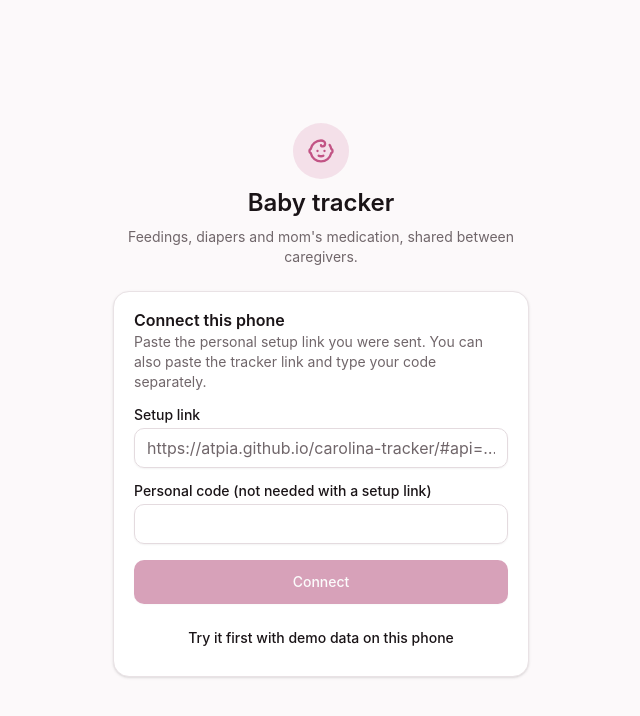
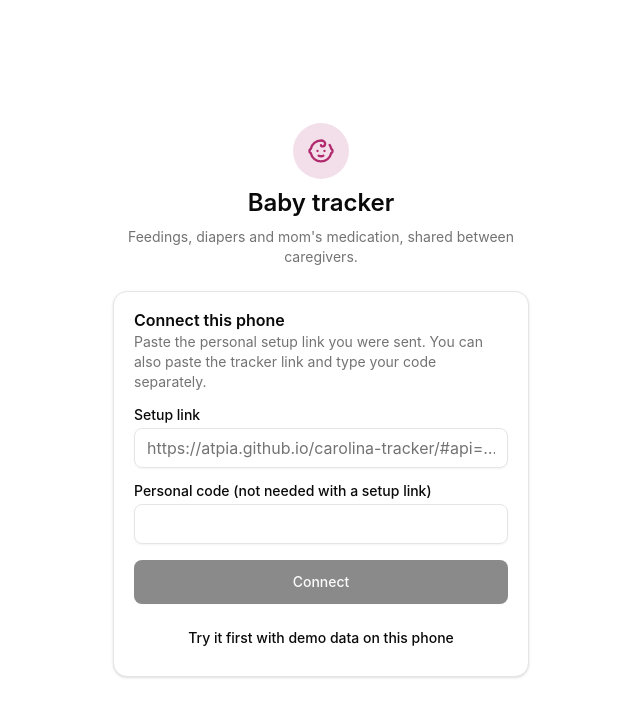
Before and after one commit to atpia/carolina-tracker, a React (Vite) app: page / in a window 1280 px wide. Shown: the top 716 px of the page, without its empty margins (319-959 px from the left). Built offline with nearby package versions, Linux system fonts and the light colour scheme.

Commit message:
Use shadcn's default light and dark themes
Co-Authored-By: Claude Opus 5.5 (1M context) <noreply@anthropic.com>
Claude-Session: https://claude.ai/code/session_01PsweyigErpEfA4LabX9Y16

```diff
--- a/index.html
+++ b/index.html
@@ -6,7 +6,8 @@
     <link rel="apple-touch-icon" href="./apple-touch-icon.png" />
     <link rel="manifest" href="./manifest.webmanifest" />
     <meta name="viewport" content="width=device-width, initial-scale=1.0, viewport-fit=cover" />
-    <meta name="theme-color" content="#c94f7c" />
+    <meta name="theme-color" content="#ffffff" media="(prefers-color-scheme: light)" />
+    <meta name="theme-color" content="#0a0a0a" media="(prefers-color-scheme: dark)" />
     <meta name="apple-mobile-web-app-capable" content="yes" />
     <meta name="mobile-web-app-capable" content="yes" />
     <meta name="apple-mobile-web-app-title" content="Carolina" />
--- a/src/index.css
+++ b/src/index.css
@@ -32,52 +32,53 @@
 }
 
 :root {
-  --radius: 0.75rem;
-  --background: oklch(0.985 0.004 350);
-  --foreground: oklch(0.2 0.01 350);
+  --radius: 0.625rem;
+  --background: oklch(1 0 0);
+  --foreground: oklch(0.145 0 0);
   --card: oklch(1 0 0);
-  --card-foreground: oklch(0.2 0.01 350);
+  --card-foreground: oklch(0.145 0 0);
   --popover: oklch(1 0 0);
-  --popover-foreground: oklch(0.2 0.01 350);
-  --primary: oklch(0.55 0.15 355);
+  --popover-foreground: oklch(0.145 0 0);
+  --primary: oklch(0.205 0 0);
   --primary-foreground: oklch(0.985 0 0);
-  --secondary: oklch(0.96 0.01 350);
-  --secondary-foreground: oklch(0.25 0.01 350);
-  --muted: oklch(0.96 0.008 350);
-  --muted-foreground: oklch(0.52 0.015 350);
-  --accent: oklch(0.95 0.02 355);
-  --accent-foreground: oklch(0.25 0.01 350);
+  --secondary: oklch(0.97 0 0);
+  --secondary-foreground: oklch(0.205 0 0);
+  --muted: oklch(0.97 0 0);
+  --muted-foreground: oklch(0.556 0 0);
+  --accent: oklch(0.97 0 0);
+  --accent-foreground: oklch(0.205 0 0);
   --destructive: oklch(0.577 0.245 27.325);
-  --border: oklch(0.92 0.008 350);
-  --input: oklch(0.9 0.01 350);
-  --ring: oklch(0.7 0.1 355);
-  --feed: oklch(0.6 0.15 355);
-  --diaper: oklch(0.6 0.12 230);
-  --med: oklch(0.62 0.13 150);
+  --border: oklch(0.922 0 0);
+  --input: oklch(0.922 0 0);
+  --ring: oklch(0.708 0 0);
+  /* Category colors for feeding, diaper and medication (not part of shadcn). */
+  --feed: oklch(0.52 0.18 355);
+  --diaper: oklch(0.5 0.14 245);
+  --med: oklch(0.5 0.13 150);
 }
 
 .dark {
-  --background: oklch(0.17 0.01 350);
-  --foreground: oklch(0.96 0.005 350);
-  --card: oklch(0.22 0.012 350);
-  --card-foreground: oklch(0.96 0.005 350);
-  --popover: oklch(0.22 0.012 350);
-  --popover-foreground: oklch(0.96 0.005 350);
-  --primary: oklch(0.72 0.13 355);
-  --primary-foreground: oklch(0.18 0.01 350);
-  --secondary: oklch(0.28 0.012 350);
-  --secondary-foreground: oklch(0.96 0.005 350);
-  --muted: oklch(0.28 0.012 350);
-  --muted-foreground: oklch(0.7 0.015 350);
-  --accent: oklch(0.3 0.03 355);
-  --accent-foreground: oklch(0.96 0.005 350);
+  --background: oklch(0.145 0 0);
+  --foreground: oklch(0.985 0 0);
+  --card: oklch(0.205 0 0);
+  --card-foreground: oklch(0.985 0 0);
+  --popover: oklch(0.205 0 0);
+  --popover-foreground: oklch(0.985 0 0);
+  --primary: oklch(0.922 0 0);
+  --primary-foreground: oklch(0.205 0 0);
+  --secondary: oklch(0.269 0 0);
+  --secondary-foreground: oklch(0.985 0 0);
+  --muted: oklch(0.269 0 0);
+  --muted-foreground: oklch(0.708 0 0);
+  --accent: oklch(0.269 0 0);
+  --accent-foreground: oklch(0.985 0 0);
   --destructive: oklch(0.704 0.191 22.216);
   --border: oklch(1 0 0 / 10%);
   --input: oklch(1 0 0 / 15%);
-  --ring: oklch(0.6 0.1 355);
-  --feed: oklch(0.74 0.13 355);
-  --diaper: oklch(0.74 0.11 230);
-  --med: oklch(0.76 0.12 150);
+  --ring: oklch(0.556 0 0);
+  --feed: oklch(0.8 0.12 355);
+  --diaper: oklch(0.8 0.1 245);
+  --med: oklch(0.8 0.13 150);
 }
 
 @layer base {
```
Also changed, not shown: public/manifest.webmanifest.
